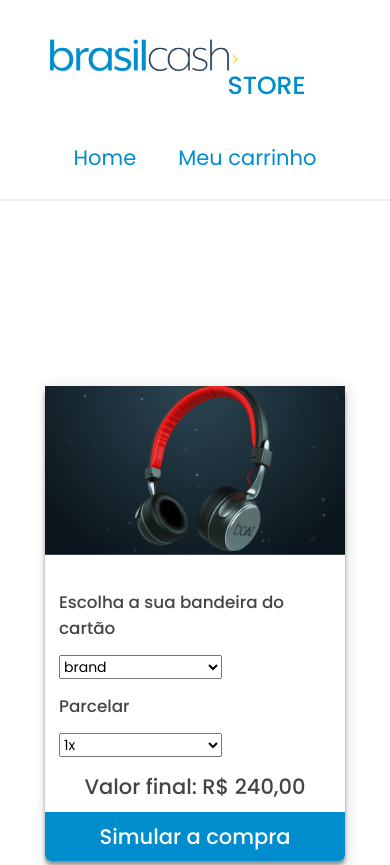
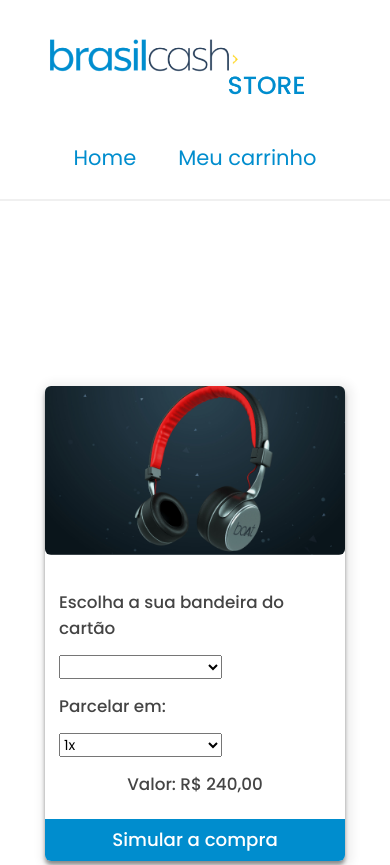
Before and after one commit to Gui-Devz/code-challenge, a Next.js app: page / in a window 390 px wide. Shown: the top 865 px of the page. Built offline with nearby package versions, Linux system fonts and the light colour scheme.

Commit message:
feat: receiving data from the father component and adjusting some stylings

```diff
--- a/src/components/ProductCard/index.tsx
+++ b/src/components/ProductCard/index.tsx
@@ -1,24 +1,57 @@
-import React, { ChangeEvent, FormEvent, useState } from "react";
+import React, { ChangeEvent, FormEvent, useEffect, useState } from "react";
 import Image from "next/image";
 
 import styles from "./product-card.module.scss";
+import { useRouter } from "next/router";
+
+interface Brand {
+  name: string;
+  code: string;
+  image: string;
+}
 
 interface ProductCardProps {
   imageURL: StaticImageData;
-  brands: string[];
-  price: string;
+  brands: Brand[];
+  price: number;
 }
 
 export function ProductCard({ imageURL, brands, price }: ProductCardProps) {
-  const [brand, setBrand] = useState<string>("Bandeiras");
+  const [brand, setBrand] = useState<string>("others");
+  const [brandObj, setBrandObj] = useState<Brand>();
+  const [installment, setInstallment] = useState<number>(1);
 
-  function setBrandState(event: ChangeEvent<HTMLSelectElement>) {
-    setBrand(event.target.value);
+  const router = useRouter();
+
+  function saveProductInMemory() {
+    localStorage?.setItem(
+      "@Simulate:data",
+      JSON.stringify({ installment, brands: [brand], amount: price })
+    );
+    localStorage?.setItem("@Simulate:brand", JSON.stringify({ ...brandObj }));
+
+    router.push("/simulate");
   }
+
+  function settingBrandAndBrandOj(value: string) {
+    const brandObj = brands.filter((x) => value === x.code);
+    console.log(brandObj);
+
+    setBrand(value);
+    setBrandObj(brandObj[0]);
+  }
+  //This side-effect guarantees that brandObj will be populated without
+  //depending the select option value
+  useEffect(() => {
+    const firstObjectBrand = brands?.filter((x) => x.code === "others");
+
+    setBrandObj(firstObjectBrand[0]);
+  }, [brands]);
+
   return (
     <div className={styles.container}>
       <div className={styles.image}>
-        <Image src={imageURL} alt="" />
+        <Image priority src={imageURL} alt="" />
       </div>
       <div className={styles.selectSection}>
         <div>
@@ -28,29 +61,27 @@ export function ProductCard({ imageURL, brands, price }: ProductCardProps) {
             value={brand}
             name="brands"
             onChange={(e) => {
-              setBrandState(e);
+              settingBrandAndBrandOj(e.target.value);
             }}
           >
             {brands &&
-              React.Children.toArray(
-                brands.map((brand) => {
-                  return (
-                    <>
-                      <option value={brand}>brand</option>
-                    </>
-                  );
-                })
-              )}
+              brands.map((brand) => {
+                return (
+                  <React.Fragment key={brand.code}>
+                    <option value={brand.code}>{brand.name}</option>
+                  </React.Fragment>
+                );
+              })}
           </select>
         </div>
         <div className={styles.installments}>
-          <label htmlFor="brands">Parcelar</label>
+          <label htmlFor="installment">Parcelar em:</label>
           <select
-            id="brands"
-            value={brand}
-            name="brands"
+            id="installment"
+            value={installment}
+            name="installment"
             onChange={(e) => {
-              setBrandState(e);
+              setInstallment(Number(e.target.value));
             }}
           >
             {React.Children.toArray(
@@ -64,7 +95,7 @@ export function ProductCard({ imageURL, brands, price }: ProductCardProps) {
             )}
           </select>
           <p>
-            Valor final:{" "}
+            Valor:{" "}
             <span>
               {Number(price).toLocaleString("pt-BR", {
                 style: "currency",
@@ -74,7 +105,13 @@ export function ProductCard({ imageURL, brands, price }: ProductCardProps) {
           </p>
         </div>
       </div>
-      <button onClick={() => {}}>Simular a compra</button>
+      <button
+        onClick={() => {
+          saveProductInMemory();
+        }}
+      >
+        Simular a compra
+      </button>
     </div>
   );
 }
--- a/src/components/ProductCard/product-card.module.scss
+++ b/src/components/ProductCard/product-card.module.scss
@@ -7,8 +7,17 @@
   box-shadow: 0px 4px 4px rgba(0, 0, 0, 0.25),
     0px 4px 4px -1px rgba(0, 0, 0, 0.25), 2px 2px 10px 6px rgba(0, 0, 0, 0.06);
 
+  -webkit-animation: fadein 2s; /* Safari, Chrome and Opera > 12.1 */
+  -moz-animation: fadein 2s; /* Firefox < 16 */
+  -ms-animation: fadein 2s; /* Internet Explorer */
+  -o-animation: fadein 2s; /* Opera < 12.1 */
+  animation: fadein 2s;
+
   .image {
     height: auto;
+    img {
+      border-radius: 6px;
+    }
   }
   .selectSection {
     padding: 1rem;
@@ -53,16 +62,51 @@
   }
 }
 
-@media screen and (max-width: 768px) {
+@keyframes fadein {
+  from {
+    opacity: 0;
+  }
+  to {
+    opacity: 1;
+  }
+}
+
+/* Firefox < 16 */
+@-moz-keyframes fadein {
+  from {
+    opacity: 0;
+  }
+  to {
+    opacity: 1;
+  }
+}
+
+/* Safari, Chrome and Opera > 12.1 */
+@-webkit-keyframes fadein {
+  from {
+    opacity: 0;
+  }
+  to {
+    opacity: 1;
+  }
+}
+
+@media screen and (max-width: 769px) {
   .container {
     width: 300px;
     min-height: 400px;
     .selectSection {
       height: 300px;
-
+      padding-bottom: 7rem;
       p {
         margin: 1rem auto;
+        font-size: 1.2em;
       }
+    }
+
+    button {
+      height: 3rem;
+      font-size: 1.3em;
     }
   }
 }
```
